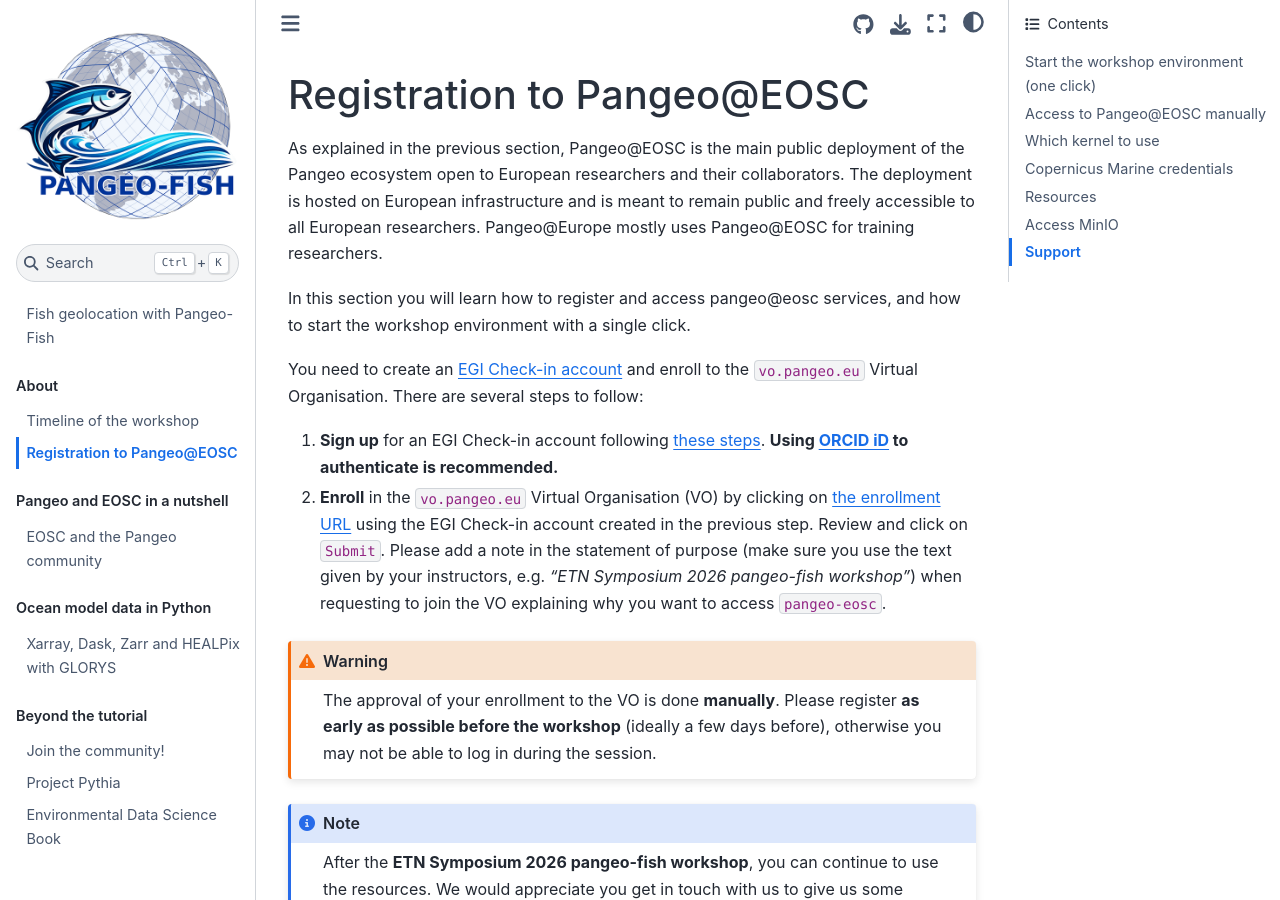
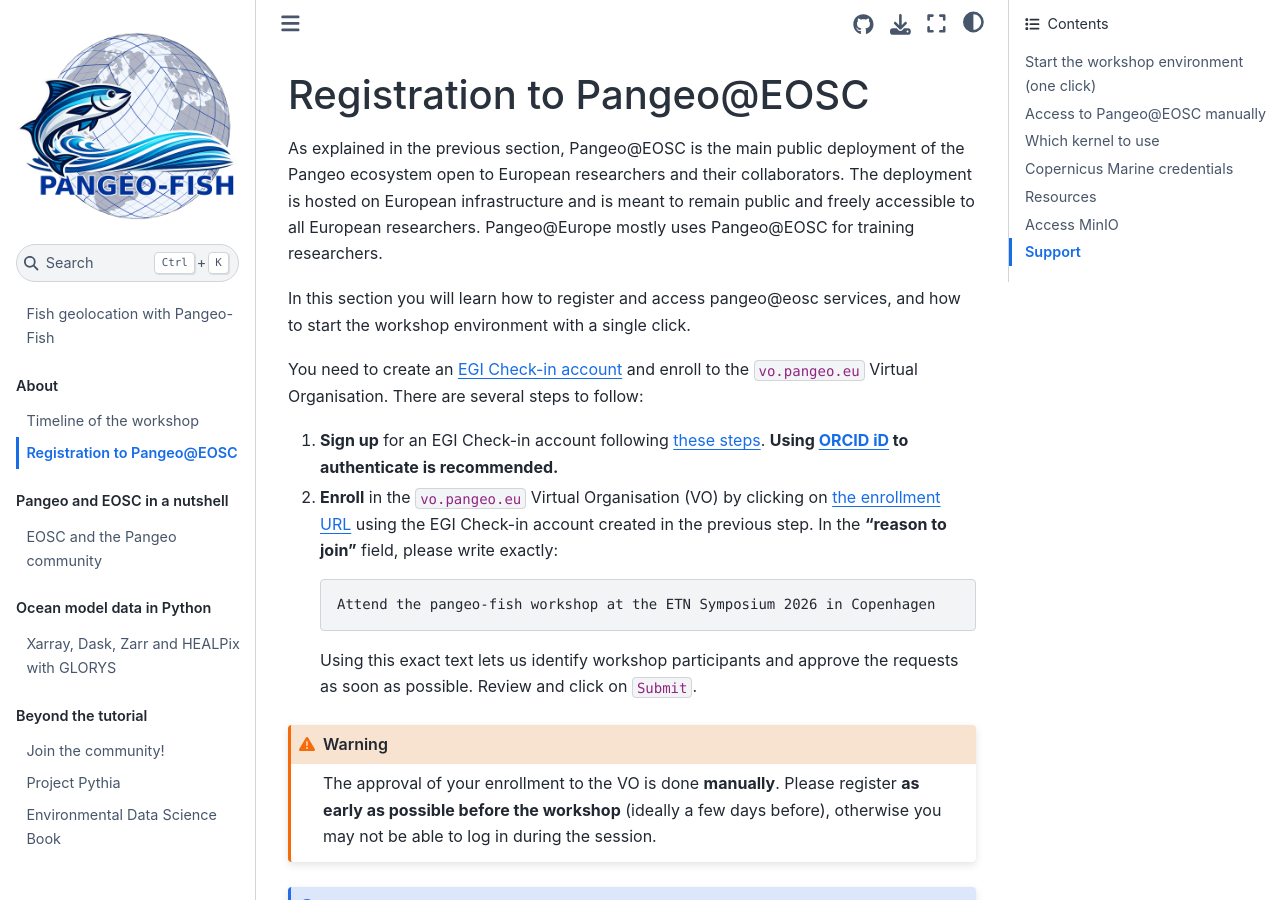
Before and after one commit to pangeo-fish/pangeo-fish-etn2026, a Jupyter Book: the page built from docs/users-getting-started.md, in a window 1280 px wide and 900 px high. Built offline with Jupyter Book 1.0.4 settings and Sphinx 7.4.7 and the Sphinx Book theme 1.1.4, drawn with Linux system fonts in a browser that asks for light colours; pages that are not in the unit, such as notebooks, are missing from menus; comment, search, counter and statistics services are not loaded.

Commit message:
Registration: use agreed 'reason to join' text and new VO enrollment link

````diff
--- a/docs/users-getting-started.md
+++ b/docs/users-getting-started.md
@@ -9,7 +9,13 @@
 You need to create an [EGI Check-in account](https://www.egi.eu/service/check-in/) and enroll to the `vo.pangeo.eu` Virtual Organisation. There are several steps to follow:
 
 1. **Sign up** for an EGI Check-in account following [these steps](https://docs.egi.eu/users/aai/check-in/signup/). **Using [ORCID iD](https://orcid.org/) to authenticate is recommended.**
-2. **Enroll** in the `vo.pangeo.eu` Virtual Organisation (VO) by clicking on [the enrollment URL](https://aai.egi.eu/registry/co_petitions/start/coef:386) using the EGI Check-in account created in the previous step. Review and click on `Submit`. Please add a note in the statement of purpose (make sure you use the text given by your instructors, e.g. *"ETN Symposium 2026 pangeo-fish workshop"*) when requesting to join the VO explaining why you want to access `pangeo-eosc`.
+2. **Enroll** in the `vo.pangeo.eu` Virtual Organisation (VO) by clicking on [the enrollment URL](https://aai.egi.eu/auth/realms/id/account/#/enroll?groupPath=/vo.pangeo.eu) using the EGI Check-in account created in the previous step. In the **"reason to join"** field, please write exactly:
+
+   ```text
+   Attend the pangeo-fish workshop at the ETN Symposium 2026 in Copenhagen
+   ```
+
+   Using this exact text lets us identify workshop participants and approve the requests as soon as possible. Review and click on `Submit`.
 
 :::{warning}
 The approval of your enrollment to the VO is done **manually**. Please register **as early as possible before the workshop** (ideally a few days before), otherwise you may not be able to log in during the session.
````
